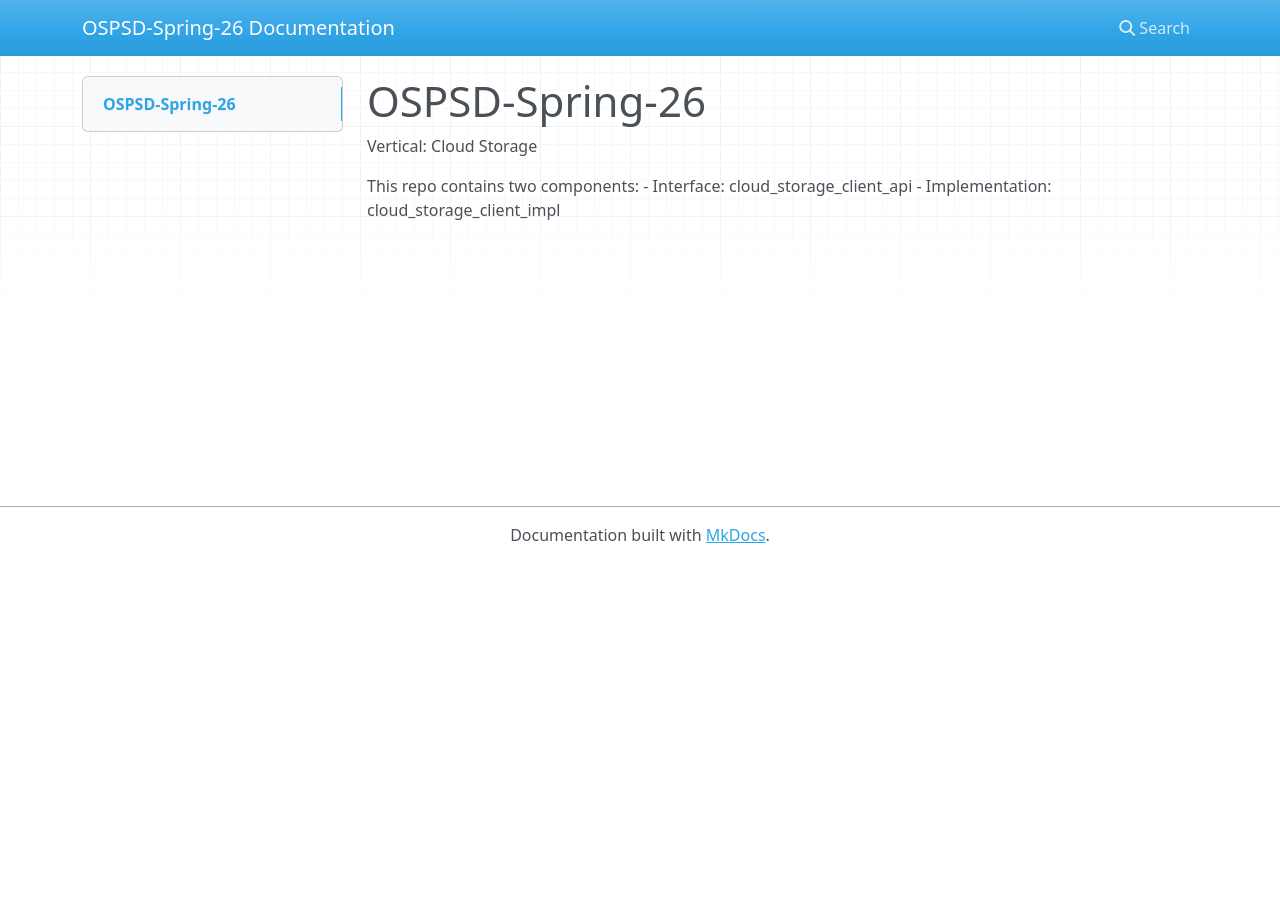
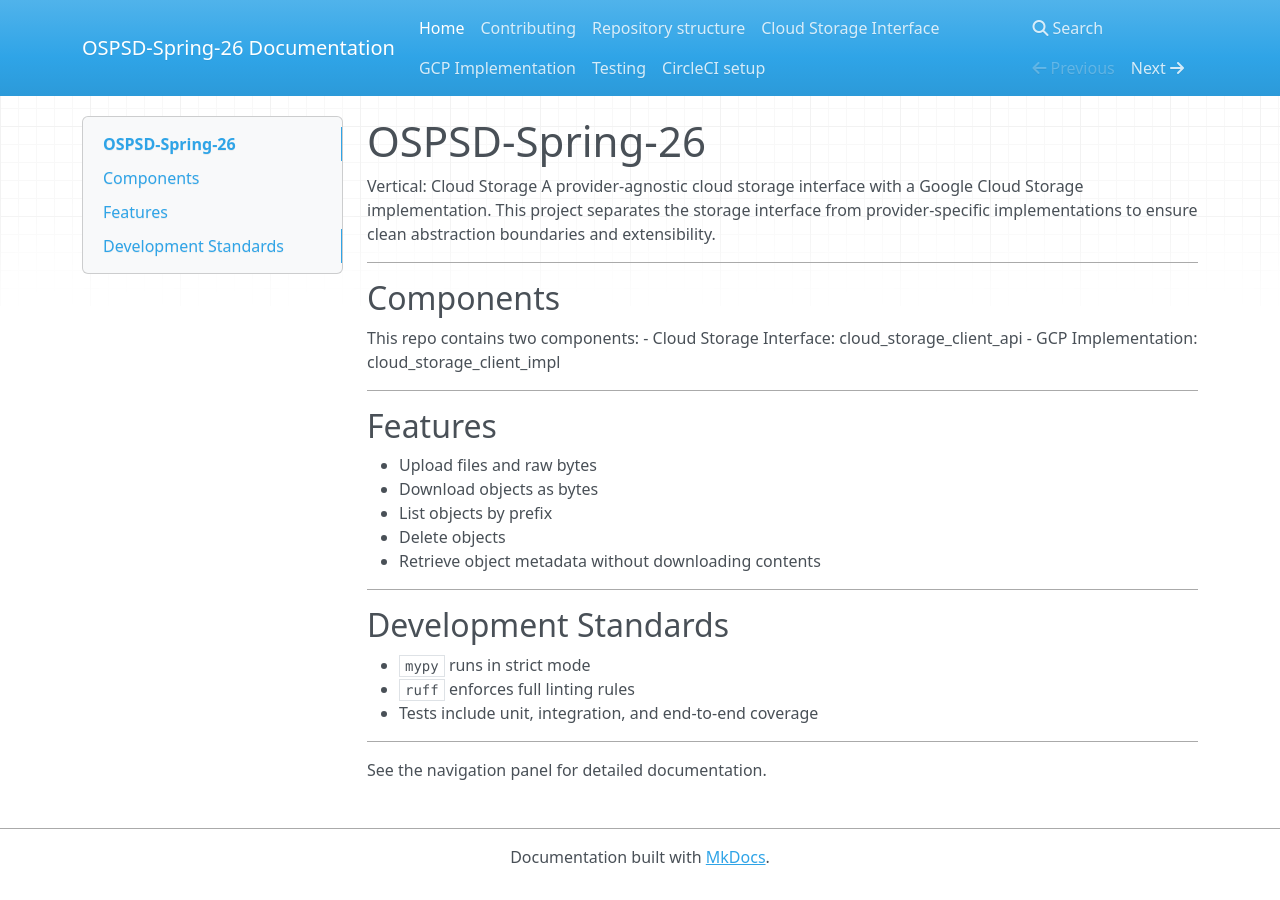
Before and after one commit to siri1404/OSPSD-Spring-26, an MkDocs documentation site: the page built from docs/index.md, in a window 1280 px wide. Built offline with MkDocs 1.6.1, drawn with Linux system fonts in a browser that asks for light colours; nearby versions of some CDN libraries.

Commit message:
documentation additions and changes with mkdocs

```diff
--- a/docs/index.md
+++ b/docs/index.md
@@ -1,7 +1,35 @@
 # OSPSD-Spring-26
 
 Vertical: Cloud Storage
+A provider-agnostic cloud storage interface with a Google Cloud Storage implementation.
+This project separates the storage interface from provider-specific implementations to ensure clean abstraction boundaries and extensibility.
+
+---
+
+## Components
 
 This repo contains two components:
-- Interface: cloud_storage_client_api
-- Implementation: cloud_storage_client_impl
+- Cloud Storage Interface: cloud_storage_client_api
+- GCP Implementation: cloud_storage_client_impl
+
+---
+
+## Features
+
+- Upload files and raw bytes
+- Download objects as bytes
+- List objects by prefix
+- Delete objects
+- Retrieve object metadata without downloading contents
+
+---
+
+## Development Standards
+
+- `mypy` runs in strict mode
+- `ruff` enforces full linting rules
+- Tests include unit, integration, and end-to-end coverage
+
+---
+
+See the navigation panel for detailed documentation.
--- a/mkdocs.yml
+++ b/mkdocs.yml
@@ -1,6 +1,9 @@
 site_name: OSPSD-Spring-26 Documentation
 nav:
   - Home: index.md
-  # Add more pages as you create them:
-  # - Cloud Storage API: cloud_storage_client_api.md
-  # - GCP Impl: cloud_storage_client_impl.md
+  - Contributing: CONTRIBUTING.md
+  - Repository structure: structure.md
+  - Cloud Storage Interface: cloud-storage-client.md
+  - GCP Implementation: gcp-impl.md
+  - Testing: testing.md
+  - CircleCI setup: circleci-setup.md
--- a/pyproject.toml
+++ b/pyproject.toml
@@ -36,7 +36,7 @@ cloud_storage_client_api = { workspace = true }
 gcp-client-impl = { workspace = true }
 
 # ============================================
-# RUFF CONFIGURATION (COMMENTED OUT FOR NOW)
+# RUFF CONFIGURATION
 # ============================================
 [tool.ruff]
 line-length = 130
@@ -95,7 +95,6 @@ ignore = [
 
 "**/gcp_client_impl/**/*.py" = [
     "ANN401",   # Any typing - necessary for external Google Cloud library objects without complete stubs
-    "D102",     # method docstrings - some are challenging with external library types
 ]
 
 [tool.ruff.lint.pydocstyle]
@@ -120,12 +119,11 @@ mypy_path = [
 # Google Cloud libraries don't have complete type stubs
 [[tool.mypy.overrides]]
 module = [
-    "google.*",
     "googleapiclient.*",
     "google.cloud.*",
     "google.auth.*",
 ]
-ignore_missing_imports = true
+ignore_missing_imports = false
 
 # Pytest fixtures don't have type hints
 [[tool.mypy.overrides]]
```
Also changed, not shown: components/gcp_client_impl/README.md (added, +27 -0 lines), docs/cloud-storage-client.md (added, +25 -0 lines), docs/gcp-impl.md (added, +18 -0 lines), docs/structure.md (added, +5 -0 lines).
